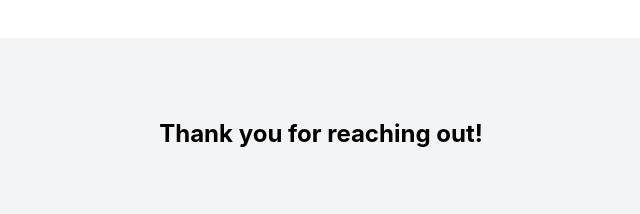
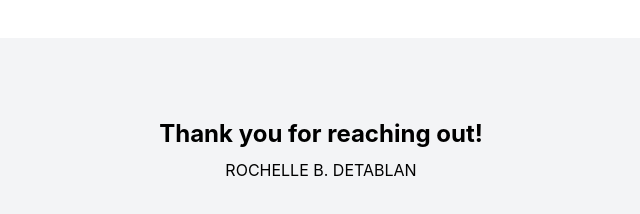
Before and after one commit to kathdellosa/resihamor, a website: page src/index.html in a window 1280 px wide. Shown: the part 6017-6231 px from the top of the page, without its empty margins (319-959 px from the left). Drawn offline with nearby package versions, Linux system fonts and the light colour scheme.

Commit message:
Initial commit

```diff
--- a/src/index.html
+++ b/src/index.html
@@ -213,6 +213,9 @@
 
     <footer class="bg-white-600 text-black p-10 mt-10">
         <h2 class="text-2xl font-bold text-center">Thank you for reaching out!</h2>
+        <div class="container mx-auto text-center">
+            <p> ROCHELLE B. DETABLAN </p>
+        </div>
     </footer>
 
 </body>
```
